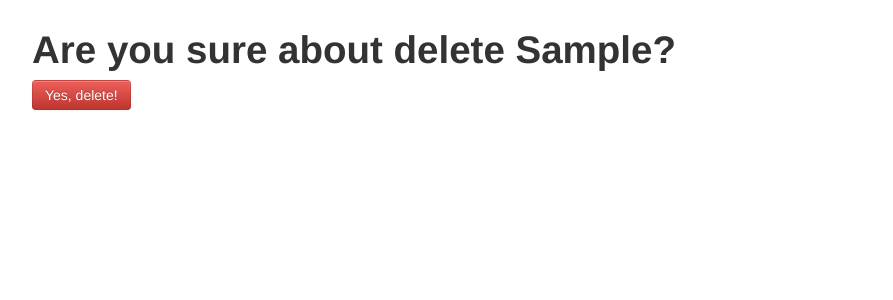
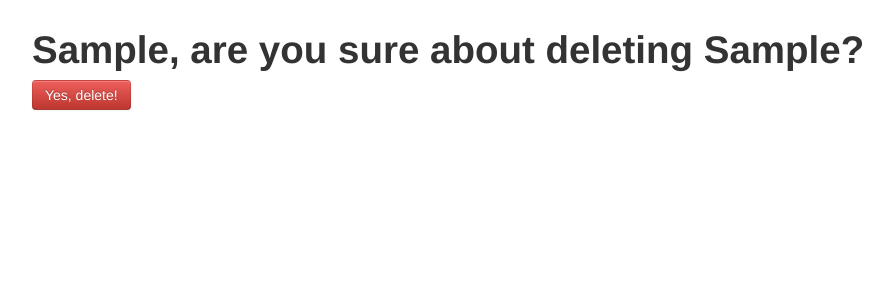
Before and after one commit to diemesleno/dcrud, a Django app: page /delete/1 in a window 1280 px wide. Shown: the part 80-380 px from the top of the page, without its empty margins (23-916 px from the left). Run offline with Django 3.2, Linux system fonts and the light colour scheme; a user stored in the database is signed in; tables that the repository leaves empty hold one stand-in row (values such as "Sample post"); some libraries are stand-ins or nearby versions.

```diff
--- a/templates/user/delete.html
+++ b/templates/user/delete.html
@@ -3,7 +3,7 @@
 {% block content %}
 {% if owner %}
 <div class="container">
-<h1>Are you sure about delete  {{ user.first_name }}?</h1>
+<h1>{{ request.user.first_name }}, are you sure about deleting {{ user.first_name }}?</h1>
 <form method="POST">
     {% csrf_token %}
     <button type="submit" class="btn btn-danger">Yes, delete!</button>
```
